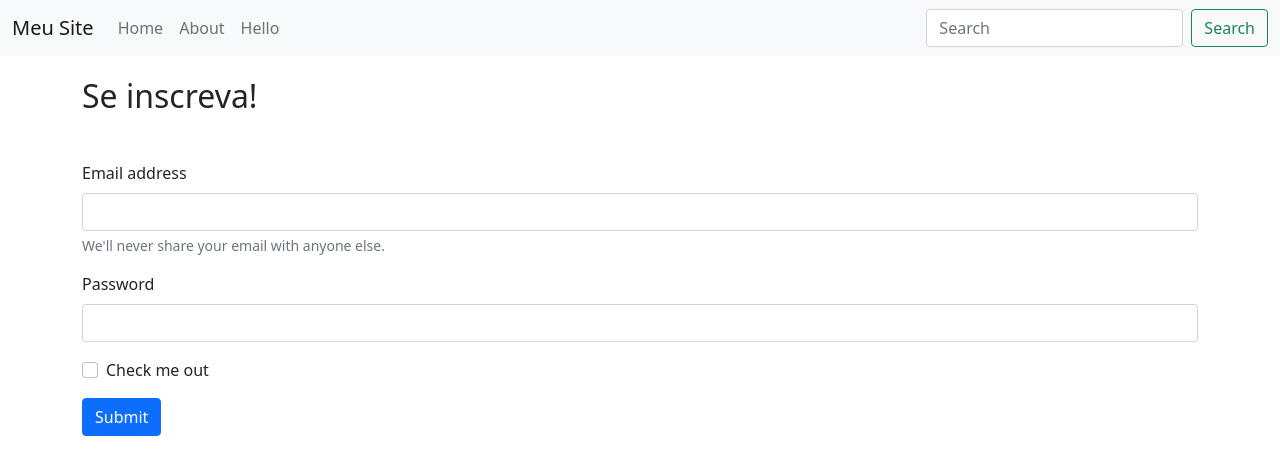
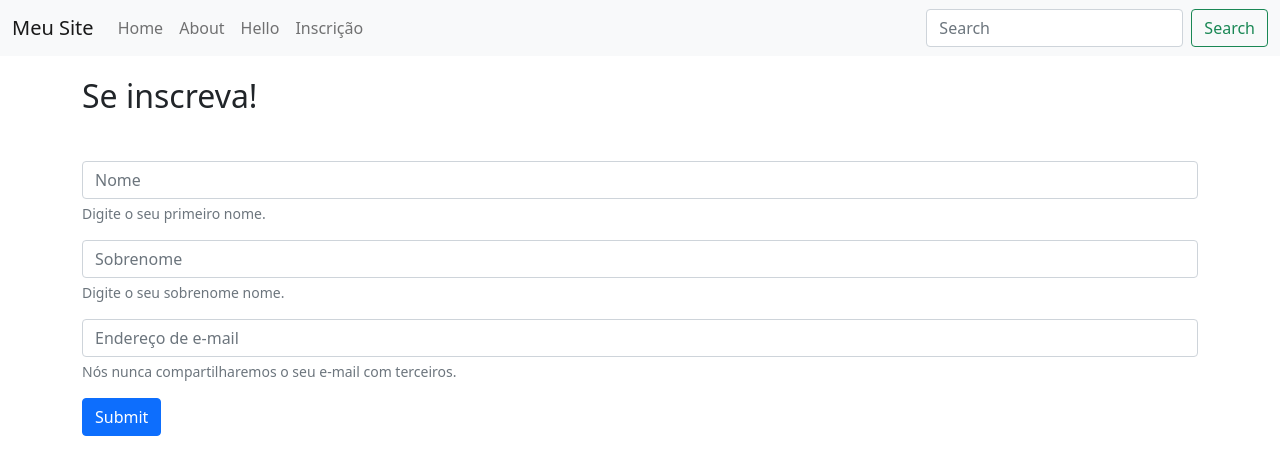
Before and after one commit to engcs/flask-email-sender, a Flask app: page /subscribe in a window 1280 px wide. Shown: the top 475 px of the page. Run offline with Flask 2, Linux system fonts and the light colour scheme; some libraries are stand-ins or nearby versions.

Commit message:
Adicionado form.html

```diff
--- a/apps/templates/base.html
+++ b/apps/templates/base.html
@@ -52,6 +52,10 @@
             <li class="nav-item">
               <a class="nav-link" href="hello">Hello</a>
             </li>
+            <li class="nav-item">
+              <a class="nav-link" href="subscribe">Inscrição</a>
+            </li>
+
           </ul>
           <form class="d-flex">
             <input class="form-control me-2" type="search" placeholder="Search" aria-label="Search">
--- a/apps/templates/subscribe.html
+++ b/apps/templates/subscribe.html
@@ -4,19 +4,18 @@
 <section class="container">
   <h1>Se inscreva!</h1>
   <br>
-  <form>
+  <form action="/form" method="POST">
     <div class="mb-3">
-      <label for="exampleInputEmail1" class="form-label">Email address</label>
-      <input type="email" class="form-control" id="exampleInputEmail1" aria-describedby="emailHelp">
-      <div id="emailHelp" class="form-text">We'll never share your email with anyone else.</div>
+      <input type="text" class="form-control" id="InputFirstName" aria-describedby="firstName" placeholder="Nome" name="first_name">
+      <div id="firstNameHelp" class="form-text">Digite o seu primeiro nome.</div>
     </div>
     <div class="mb-3">
-      <label for="exampleInputPassword1" class="form-label">Password</label>
-      <input type="password" class="form-control" id="exampleInputPassword1">
+      <input type="text" class="form-control" id="InputLastName" aria-describedby="lastName" placeholder="Sobrenome" name="last_name">
+      <div id="lastNameHelp" class="form-text">Digite o seu sobrenome nome.</div>
     </div>
-    <div class="mb-3 form-check">
-      <input type="checkbox" class="form-check-input" id="exampleCheck1">
-      <label class="form-check-label" for="exampleCheck1">Check me out</label>
+    <div class="mb-3">
+      <input type="email" class="form-control" id="InputEmail" aria-describedby="emailHelp" placeholder="Endereço de e-mail" name="email">
+      <div id="emailHelp" class="form-text">Nós nunca compartilharemos o seu e-mail com terceiros.</div>
     </div>
     <button type="submit" class="btn btn-primary">Submit</button>
   </form>
--- a/run.py
+++ b/run.py
@@ -3,7 +3,7 @@
 Copyright (c) 2022 - present
 """
 
-from flask import Flask, render_template
+from flask import Flask, render_template, request
 
 app = Flask(__name__, template_folder='apps/templates')
 
@@ -32,5 +32,15 @@ def subscribe():
     return render_template('subscribe.html', title=title)
 
 
+@app.route('/form', methods=["POST"])
+def form():
+    title = 'Obrigado!'
+    first_name = request.form.get('first_name')
+    last_name = request.form.get('last_name')
+    email = request.form.get('email')
+    print(first_name, last_name, email)
+    return render_template('form.html', title=title)
+
+
 if __name__ == '__main__':
     app.run()
```
Also changed, not shown: apps/templates/form.html (added, +7 -0 lines).
